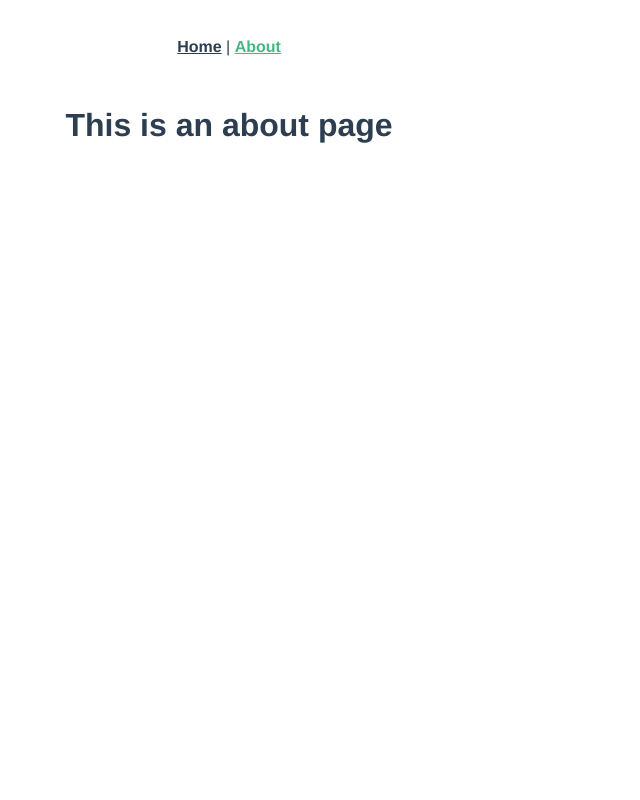
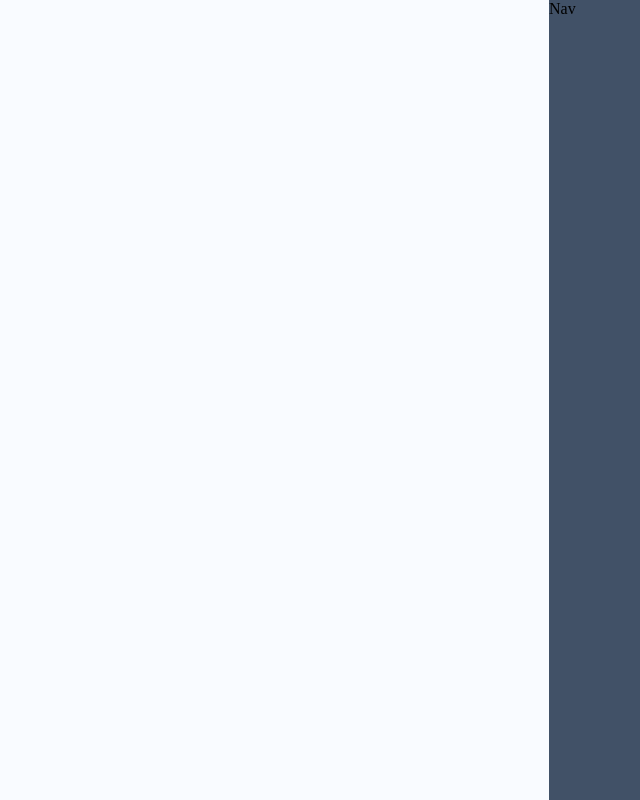
Before and after one commit to UlyanaKucherenko/CoffeeLike, a Vue app: page /about in a window 1280 px wide. Shown: the whole page, without its empty margins (411-1051 px from the left). Built offline with nearby package versions, Linux system fonts and the light colour scheme.

Commit message:
started to add first component

```diff
--- a/package.json
+++ b/package.json
@@ -4,6 +4,7 @@
   "private": true,
   "scripts": {
     "serve": "vue-cli-service serve",
+    "dev": "vue-cli-service serve",
     "build": "vue-cli-service build",
     "lint": "vue-cli-service lint"
   },
--- a/src/App.vue
+++ b/src/App.vue
@@ -1,32 +1,25 @@
 <template>
-  <div id="app">
-    <div id="nav">
-      <router-link to="/">Home</router-link> |
-      <router-link to="/about">About</router-link>
-    </div>
-    <router-view/>
+  <div class="app">
+    <main-layout>
+      <router-view/>
+    </main-layout>
   </div>
 </template>
+<script>
+import MainLayout from './components/layout/MainLayout.vue';
+
+export default {
+  components: {
+    MainLayout,
+
+  }
+}
+</script>
 
 <style lang="scss">
-#app {
-  font-family: Avenir, Helvetica, Arial, sans-serif;
-  -webkit-font-smoothing: antialiased;
-  -moz-osx-font-smoothing: grayscale;
-  text-align: center;
-  color: #2c3e50;
+.app {
+  min-height: 100vh;
+  display: flex;
 }
 
-#nav {
-  padding: 30px;
-
-  a {
-    font-weight: bold;
-    color: #2c3e50;
-
-    &.router-link-exact-active {
-      color: #42b983;
-    }
-  }
-}
 </style>
--- a/src/components/HelloWorld.vue
+++ /dev/null
@@ -1,60 +0,0 @@
-<template>
-  <div class="hello">
-    <h1>{{ msg }}</h1>
-    <p>
-      For a guide and recipes on how to configure / customize this project,<br>
-      check out the
-      <a href="https://cli.vuejs.org" target="_blank" rel="noopener">vue-cli documentation</a>.
-    </p>
-    <h3>Installed CLI Plugins</h3>
-    <ul>
-      <li><a href="https://github.com/vuejs/vue-cli/tree/dev/packages/%40vue/cli-plugin-babel" target="_blank" rel="noopener">babel</a></li>
-      <li><a href="https://github.com/vuejs/vue-cli/tree/dev/packages/%40vue/cli-plugin-router" target="_blank" rel="noopener">router</a></li>
-      <li><a href="https://github.com/vuejs/vue-cli/tree/dev/packages/%40vue/cli-plugin-vuex" target="_blank" rel="noopener">vuex</a></li>
-      <li><a href="https://github.com/vuejs/vue-cli/tree/dev/packages/%40vue/cli-plugin-eslint" target="_blank" rel="noopener">eslint</a></li>
-    </ul>
-    <h3>Essential Links</h3>
-    <ul>
-      <li><a href="https://vuejs.org" target="_blank" rel="noopener">Core Docs</a></li>
-      <li><a href="https://forum.vuejs.org" target="_blank" rel="noopener">Forum</a></li>
-      <li><a href="https://chat.vuejs.org" target="_blank" rel="noopener">Community Chat</a></li>
-      <li><a href="https://twitter.com/vuejs" target="_blank" rel="noopener">Twitter</a></li>
-      <li><a href="https://news.vuejs.org" target="_blank" rel="noopener">News</a></li>
-    </ul>
-    <h3>Ecosystem</h3>
-    <ul>
-      <li><a href="https://router.vuejs.org" target="_blank" rel="noopener">vue-router</a></li>
-      <li><a href="https://vuex.vuejs.org" target="_blank" rel="noopener">vuex</a></li>
-      <li><a href="https://github.com/vuejs/vue-devtools#vue-devtools" target="_blank" rel="noopener">vue-devtools</a></li>
-      <li><a href="https://vue-loader.vuejs.org" target="_blank" rel="noopener">vue-loader</a></li>
-      <li><a href="https://github.com/vuejs/awesome-vue" target="_blank" rel="noopener">awesome-vue</a></li>
-    </ul>
-  </div>
-</template>
-
-<script>
-export default {
-  name: 'HelloWorld',
-  props: {
-    msg: String
-  }
-}
-</script>
-
-<!-- Add "scoped" attribute to limit CSS to this component only -->
-<style scoped lang="scss">
-h3 {
-  margin: 40px 0 0;
-}
-ul {
-  list-style-type: none;
-  padding: 0;
-}
-li {
-  display: inline-block;
-  margin: 0 10px;
-}
-a {
-  color: #42b983;
-}
-</style>
--- /dev/null
+++ b/src/components/layout/MainLayout.vue
@@ -0,0 +1,40 @@
+<template>
+    <div class="main-layout">
+        <div class="main-layout__content">
+            <slot />
+        </div>
+        <div class="main-layout__nav">Nav</div>
+
+    </div>
+</template>
+
+<script>
+
+export default {
+    name: 'MainLayout',
+}
+</script>
+
+<style lang="scss" >
+    .main-layout {
+        display: flex;
+        justify-content: stretch;
+        align-items: stretch;
+        flex:1;
+
+        &__content {
+            flex: 1;
+            display: flex;
+            & > *{
+                flex:1;
+            }
+        }
+
+        &__nav {
+            width: 100%;
+            max-width: 320px;
+            background-color: #415167;
+            flex: 1;
+        }
+    }
+</style>
--- a/src/main.js
+++ b/src/main.js
@@ -2,6 +2,8 @@ import Vue from 'vue'
 import App from './App.vue'
 import router from './router'
 import store from './store'
+
+import './styles/style.scss';
 
 Vue.config.productionTip = false
 
--- a/src/router/index.js
+++ b/src/router/index.js
@@ -9,15 +9,15 @@ const routes = [
     path: '/',
     name: 'Home',
     component: Home
-  },
-  {
-    path: '/about',
-    name: 'About',
-    // route level code-splitting
-    // this generates a separate chunk (about.[hash].js) for this route
-    // which is lazy-loaded when the route is visited.
-    component: () => import(/* webpackChunkName: "about" */ '../views/About.vue')
   }
+  // {
+  //   path: '/about',
+  //   name: 'About',
+  //   // route level code-splitting
+  //   // this generates a separate chunk (about.[hash].js) for this route
+  //   // which is lazy-loaded when the route is visited.
+  //   component: () => import(/* webpackChunkName: "about" */ '../views/About.vue')
+  // }
 ]
 
 const router = new VueRouter({
--- /dev/null
+++ b/src/styles/core/common.scss
@@ -0,0 +1,9 @@
+* {
+    margin: 0;
+    padding: 0;
+    box-sizing: border-box;
+}
+body {
+    font-size: 100%;
+    background-color: #F9FBFF;
+}
--- /dev/null
+++ b/src/styles/style.scss
@@ -0,0 +1 @@
+@import './core/common.scss';
--- a/src/views/About.vue
+++ /dev/null
@@ -1,5 +0,0 @@
-<template>
-  <div class="about">
-    <h1>This is an about page</h1>
-  </div>
-</template>
--- a/src/views/Home.vue
+++ b/src/views/Home.vue
@@ -1,18 +1,22 @@
 <template>
   <div class="home">
-    <img alt="Vue logo" src="../assets/logo.png">
-    <HelloWorld msg="Welcome to Your Vue.js App"/>
+   <h2>Home page</h2>
   </div>
 </template>
 
 <script>
-// @ is an alias to /src
-import HelloWorld from '@/components/HelloWorld.vue'
+
 
 export default {
   name: 'Home',
   components: {
-    HelloWorld
+
   }
 }
 </script>
+
+<style lang="scss">
+  .home {
+    background-color: rgba(gray, 0.3);
+  }
+</style>
```
Also changed, not shown: src/assets/logo.png (deleted).
